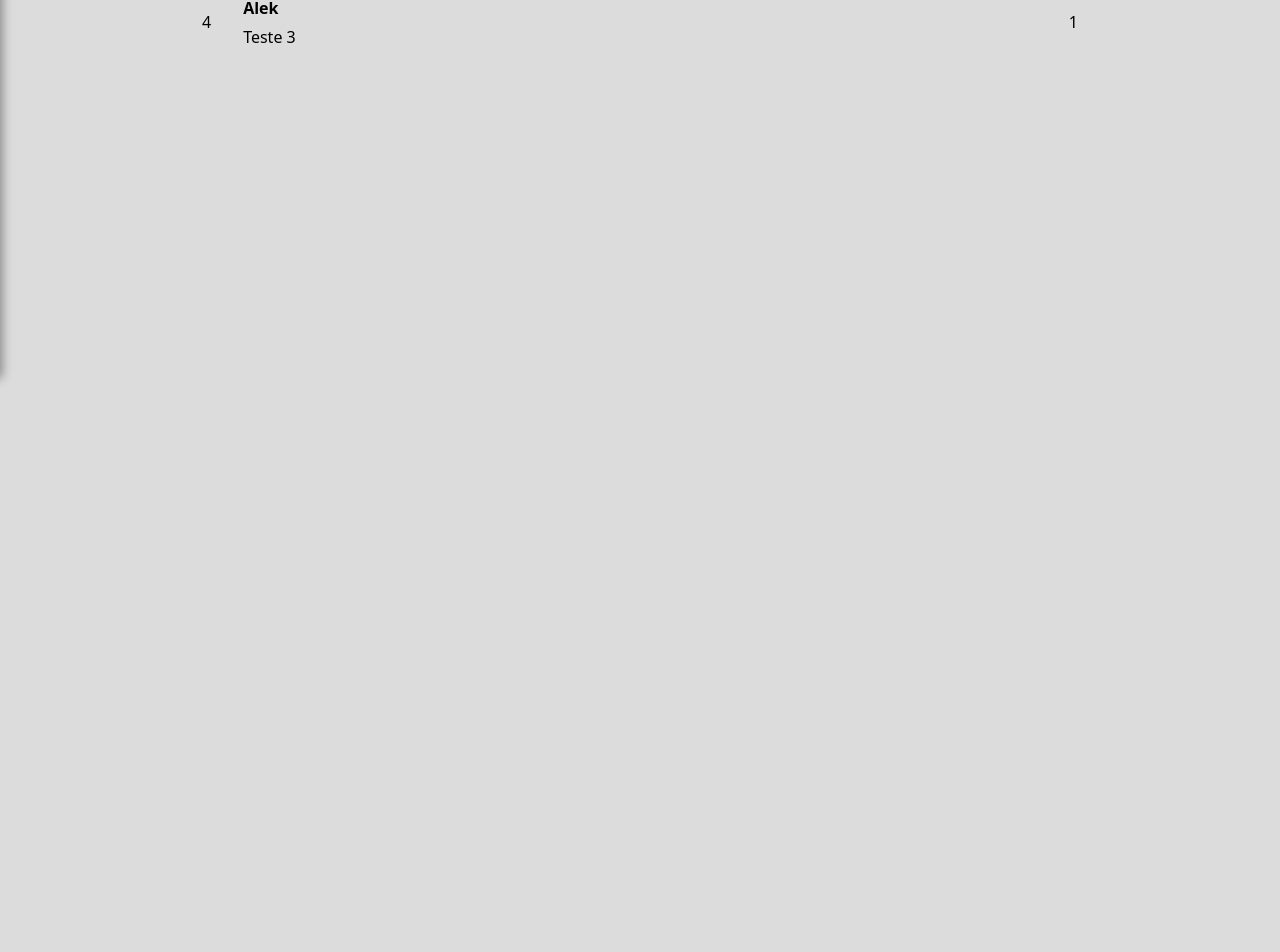
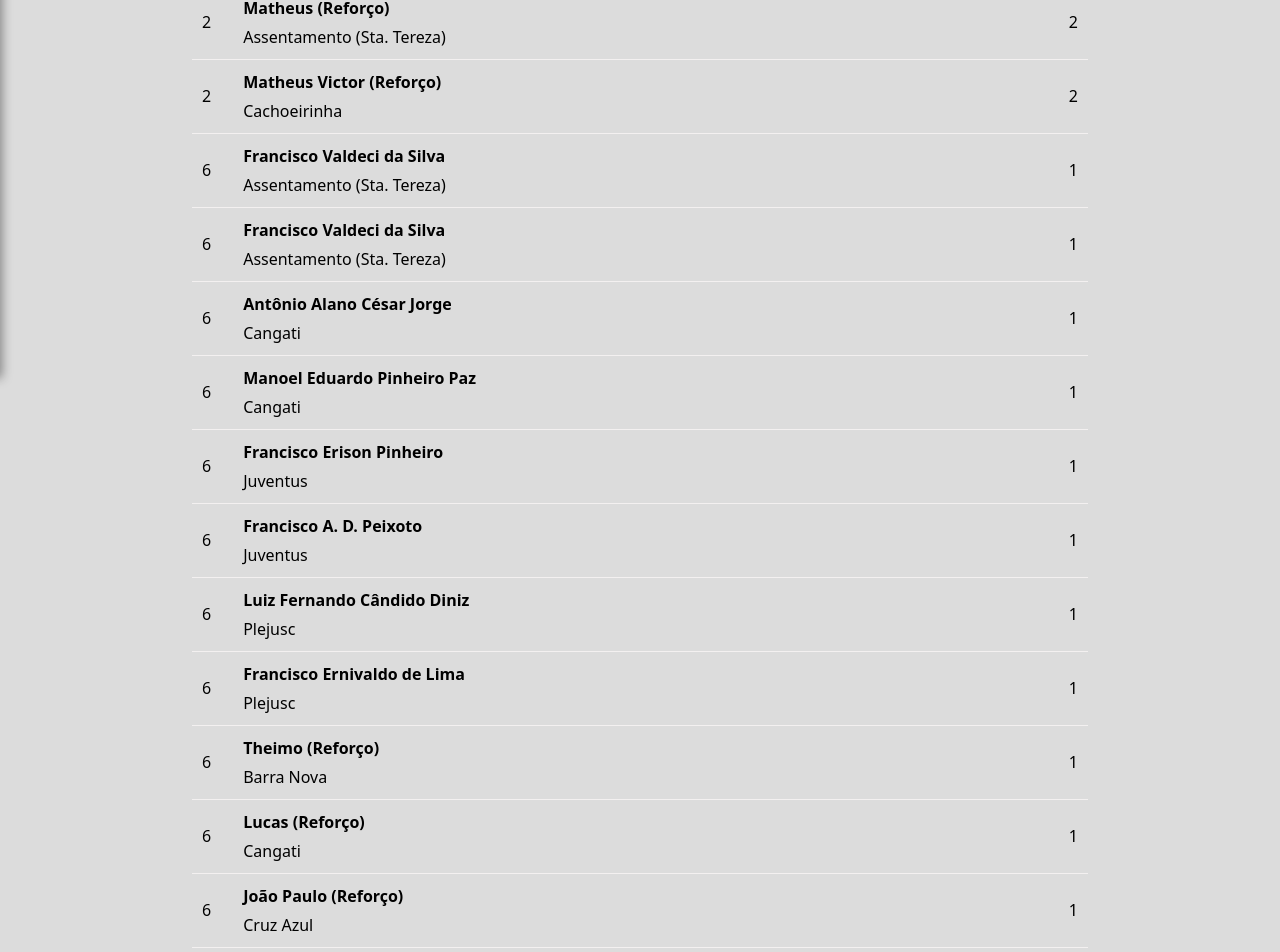
Before and after one commit to Senaias/futebol-solonopole-v0, a React (Vite) app: page /artilharia in a window 1280 px wide. Shown: the part 497-1449 px from the top of the page. Before the commit the page ends 800 px from the top, so only its background shows below. Built offline with nearby package versions, Linux system fonts and the light colour scheme.

Commit message:
atualizações de placares e classificação

```diff
--- a/src/constants/games.ts
+++ b/src/constants/games.ts
@@ -1,4 +1,56 @@
 export const schedule = [
+ {
+    day: '26 de Outubro',
+    games: [
+      {
+        teamA: 'Plejusc',
+        teamB: 'Pasta',
+        scoreA: "-",
+        scoreB: "-",
+      },
+      { teamA: 'Cruz Azul', teamB: 'Juventus', scoreA: "-", scoreB: "-" },
+    ],
+  },
+
+  {
+    day: '25 de Outubro',
+    games: [
+      {
+        teamA: 'Barra Nova',
+        teamB: 'Cachoeirinha',
+        scoreA: "-",
+        scoreB: "-",
+      },
+      { teamA: 'Trem das Onze', teamB: 'Riacho do Tigre', scoreA: "-", scoreB: "-" },
+    ],
+  },
+
+  {
+    day: '18 de Outubro',
+    games: [
+      {
+        teamA: 'Cangati',
+        teamB: 'Cachoeirinha',
+        scoreA: 3,
+        scoreB: 1,
+      },
+      { teamA: 'Barra Nova', teamB: 'Pasta', scoreA: 0, scoreB: 0 },
+    ],
+  },
+
+  {
+    day: '18 de Outubro',
+    games: [
+      {
+        teamA: 'Juventus',
+        teamB: 'Assentamento (Sta. Tereza)',
+        scoreA: 2,
+        scoreB: 4,
+      },
+      { teamA: 'Cruz Azul', teamB: 'Riacho do Tigre', scoreA: 3, scoreB: 0 },
+    ],
+  },
+
   {
     day: '12 de Outubro',
     games: [
--- a/src/constants/top-scorers.ts
+++ b/src/constants/top-scorers.ts
@@ -1,6 +1,39 @@
 export const topScorers = [
-  { name: 'Caio', countGols: 3, team: 'Teste'},
-  { name: 'John', countGols: 3, team: 'Teste'},
-  { name: 'Sena', countGols: 4, team: 'Teste 2'},
-  { name: 'Alek', countGols: 1, team: 'Teste 3'},
+  { name: 'Marcelo Rocha Ferreira', countGols: 2, team: 'Juventus'},
+  { name: 'Marcones Fernandes da S. Filho', countGols: 2, team: 'Pasta'},
+  { name: 'Ricardis (Reforço)', countGols: 3, team: 'Cruz Azul'},
+  { name: 'Matheus (Reforço)', countGols: 2, team: 'Assentamento (Sta. Tereza)'},
+  { name: 'Matheus Victor (Reforço)', countGols: 2, team: 'Cachoeirinha'},
+  { name: 'Francisco Valdeci da Silva', countGols: 1, team: 'Assentamento (Sta. Tereza)'},
+  { name: 'Francisco Valdeci da Silva', countGols: 1, team: 'Assentamento (Sta. Tereza)'},
+  { name: 'Antônio Alano César Jorge', countGols: 1, team: 'Cangati'},
+  { name: 'Manoel Eduardo Pinheiro Paz', countGols: 1, team: 'Cangati'},
+  { name: 'Francisco Erison Pinheiro', countGols: 1, team: 'Juventus'},
+  { name: 'Francisco A. D. Peixoto', countGols: 1, team: 'Juventus'},
+  { name: 'Luiz Fernando Cândido Diniz', countGols: 1, team: 'Plejusc'},
+  { name: 'Francisco Ernivaldo de Lima', countGols: 1, team: 'Plejusc'},
+  { name: 'Theimo (Reforço)', countGols: 1, team: 'Barra Nova'},
+  { name: 'Lucas (Reforço)', countGols: 1, team: 'Cangati'},
+  { name: 'João Paulo (Reforço)', countGols: 1, team: 'Cruz Azul'},
+  { name: 'Francisco Anderson (Reforço)', countGols: 1, team: 'Cruz Azul'},
+  { name: 'Antonio D. de L. Nascimento', countGols: 1, team: 'Cruz Azul'},
+  { name: 'Gean c. de L. A. (Reforço)', countGols: 1, team: 'Juventus'},
+  { name: 'Antonio U. de S. L. (Reforço)', countGols: 1, team: 'Juventus'},
+  { name: 'Igor Alves de Lima (Reforço)', countGols: 1, team: 'Juventus'},
+  { name: 'Charles Miller (Reforço)', countGols: 1, team: 'Trem das Onze'},
+  { name: 'Gabriel Palmiere (Reforço)', countGols: 1, team: 'Trem das Onze'},
+  { name: 'Cicero S. S. F. (Reforço)', countGols: 1, team: 'Cachoeirinha'},
+  { name: 'Pedro H. C. (Reforço)', countGols: 1, team: 'Juventus'},
+  { name: 'João Victor Souza Freitas', countGols: 1, team: 'Pasta'},
+  { name: 'Denilson (Reforço)', countGols: 1, team: 'Assentamento (Sta. Tereza)'},
+  { name: 'Julinho (Reforço)', countGols: 1, team: 'Trem das Onze'},
+  { name: 'Francisco A. D. Peixoto', countGols: 1, team: 'Juventus'},
+  { name: 'Francisco C. de B. Neto (Reforço)', countGols: 1, team: 'Cangati'},
+  { name: 'Romário C. da S. (Reforço)', countGols: 1, team: 'Cangati'},
+  { name: 'Anderson Wilinny (Reforço)', countGols: 1, team: 'Cachoeirinha'},
+  { name: 'Léo Irapuan (Reforço)', countGols: 1, team: 'Juventus'},
+  { name: 'Kate (Reforço)', countGols: 1, team: 'Assentamento (Sta. Tereza)'},
+  { name: 'Rulieu de Souza Silva', countGols: 1, team: 'Assentamento (Sta. Tereza)'},
+  { name: 'Antonio I. R. de A. (Reforço)', countGols: 1, team: 'Juventus'},
+  { name: 'Cicero (Reforço)', countGols: 1, team: 'Trem das Onze'},
 ]
--- a/src/pages/HomePage.jsx
+++ b/src/pages/HomePage.jsx
@@ -2,25 +2,25 @@ import ClassificationTable from '../components/ClassificationTable'
 import './HomePage.css'
 
 const groupATeams = [
-  { id: 1, name: 'Barra Nova', P: 1, V: 0, E: 1, D: 0, GP: 1, GC: 1, SG: 0 },
-  { id: 2, name: 'Cangati', P: 2, V: 0, E: 2, D: 0, GP: 2, GC: 2, SG: 0 },
+  { id: 1, name: 'Barra Nova', P: 2, V: 0, E: 2, D: 0, GP: 1, GC: 1, SG: 0 },
+  { id: 2, name: 'Cangati', P: 5, V: 1, E: 2, D: 0, GP: 5, GC: 3, SG: 2 },
   { id: 3, name: 'Plejusc', P: 1, V: 0, E: 1, D: 1, GP: 2, GC: 4, SG: -2 },
-  { id: 4, name: 'Cachoeirinha', P: 3, V: 1, E: 0, D: 1, GP: 4, GC: 4, SG: 0 },
-  { id: 5, name: 'Pasta', P: 3, V: 1, E: 0, D: 0, GP: 3, GC: 1, SG: 2 },
+  { id: 4, name: 'Cachoeirinha', P: 3, V: 1, E: 0, D: 2, GP: 5, GC: 7, SG: -2 },
+  { id: 5, name: 'Pasta', P: 4, V: 1, E: 1, D: 0, GP: 3, GC: 1, SG: 2 },
 ]
 
 const groupBTeams = [
-  { id: 1, name: 'Cruz Azul', P: 3, V: 1, E: 0, D: 0, GP: 3, GC: 0, SG: 3 },
+  { id: 1, name: 'Cruz Azul', P: 6, V: 2, E: 0, D: 0, GP: 6, GC: 0, SG: 6 },
   {
     id: 2,
     name: 'Assentamento (St. Tereza)',
-    P: 1,
-    V: 0,
+    P: 4,
+    V: 1,
     E: 1,
     D: 1,
-    GP: 2,
-    GC: 5,
-    SG: -3,
+    GP: 6,
+    GC: 7,
+    SG: -1,
   },
   {
     id: 3,
@@ -33,17 +33,17 @@ const groupBTeams = [
     GC: 8,
     SG: -4,
   },
-  { id: 4, name: 'Juventus', P: 6, V: 2, E: 0, D: 0, GP: 8, GC: 2, SG: 6 },
+  { id: 4, name: 'Juventus', P: 6, V: 2, E: 0, D: 1, GP: 10, GC: 6, SG: 4 },
   {
     id: 5,
     name: 'Riacho do Tigre',
     P: 0,
     V: 0,
     E: 0,
-    D: 1,
+    D: 2,
     GP: 0,
-    GC: 2,
-    SG: -2,
+    GC: 5,
+    SG: -5,
   },
 ]
 
```
